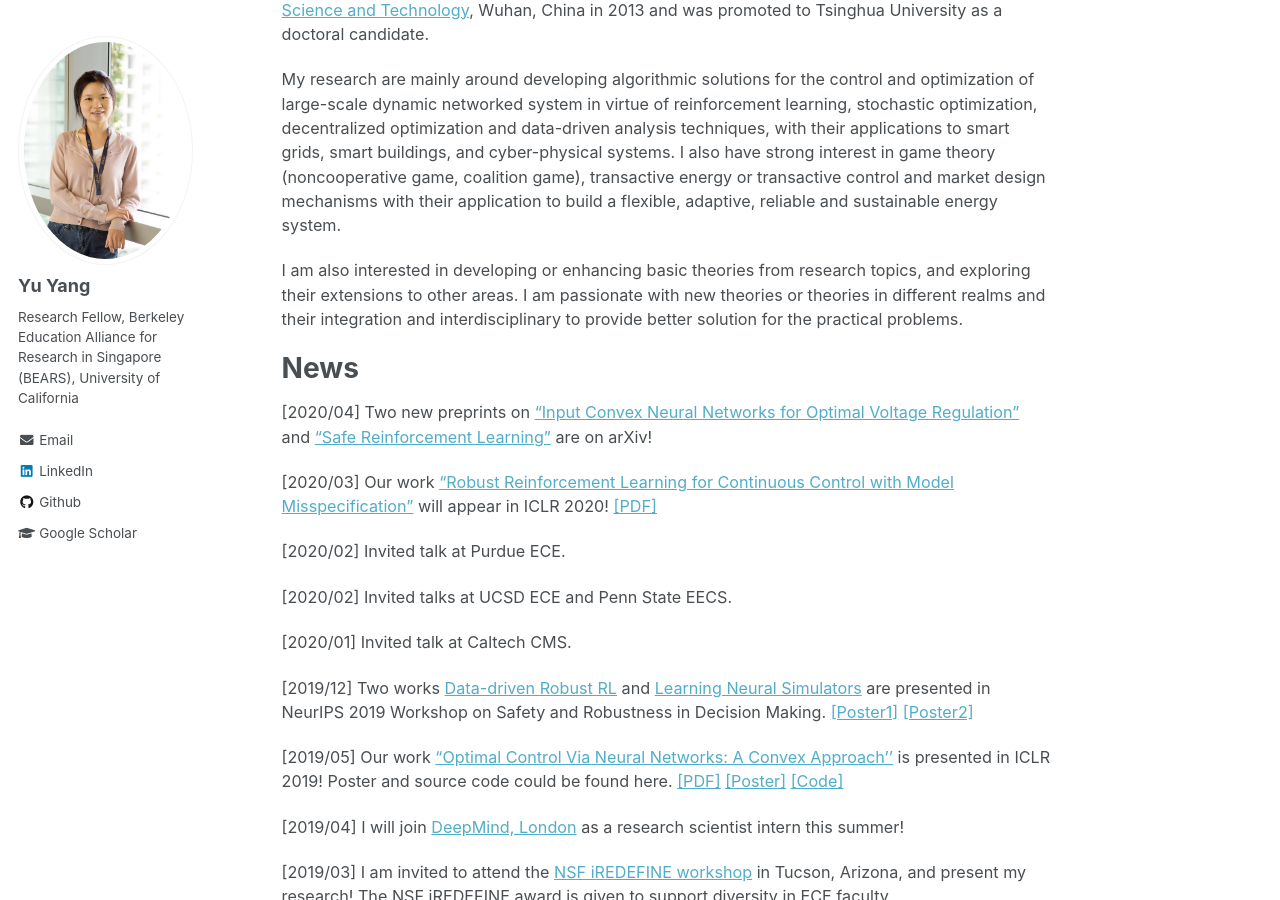
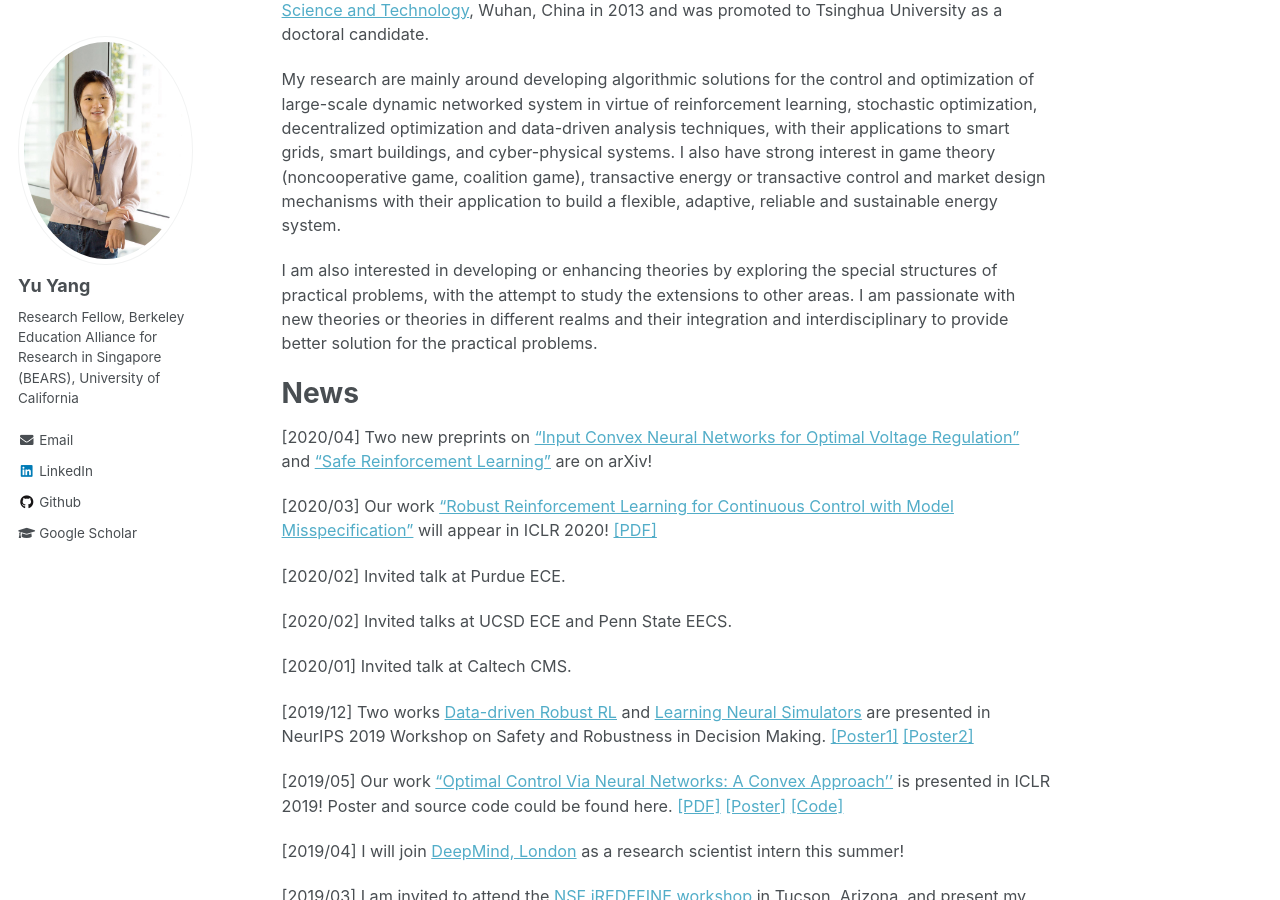
Before and after one commit to yangyu-berkeley/yangyu-berkeley.github.io, a Jekyll site: the page built from _pages/about.md, in a window 1280 px wide and 900 px high, scrolled down 399 px. Built offline with Jekyll 4.4.1, drawn with Linux system fonts in a browser that asks for light colours.

Commit message:
Update about.md

```diff
--- a/_pages/about.md
+++ b/_pages/about.md
@@ -18,7 +18,7 @@ I got my BS in School of school of Artificial Intelligence and Automation, [Huaz
 My research are mainly around developing algorithmic solutions for the control and optimization of large-scale dynamic networked system in virtue of reinforcement learning, stochastic optimization, decentralized optimization and  data-driven analysis techniques, with their applications to smart grids, smart buildings, and cyber-physical systems.
 I also have strong interest in game theory (noncooperative game, coalition game), transactive energy or transactive control and market design mechanisms with their application to build a flexible, adaptive, reliable and sustainable energy system.
 
-I am also interested in developing or enhancing basic theories from research topics, and exploring their extensions to other areas.
+I am also interested in developing or enhancing theories by exploring the special structures of practical problems, with the attempt to study the extensions to other areas.
 I am passionate with new theories or theories in different realms and their integration and interdisciplinary to provide better solution for the practical problems.
 
 
```
